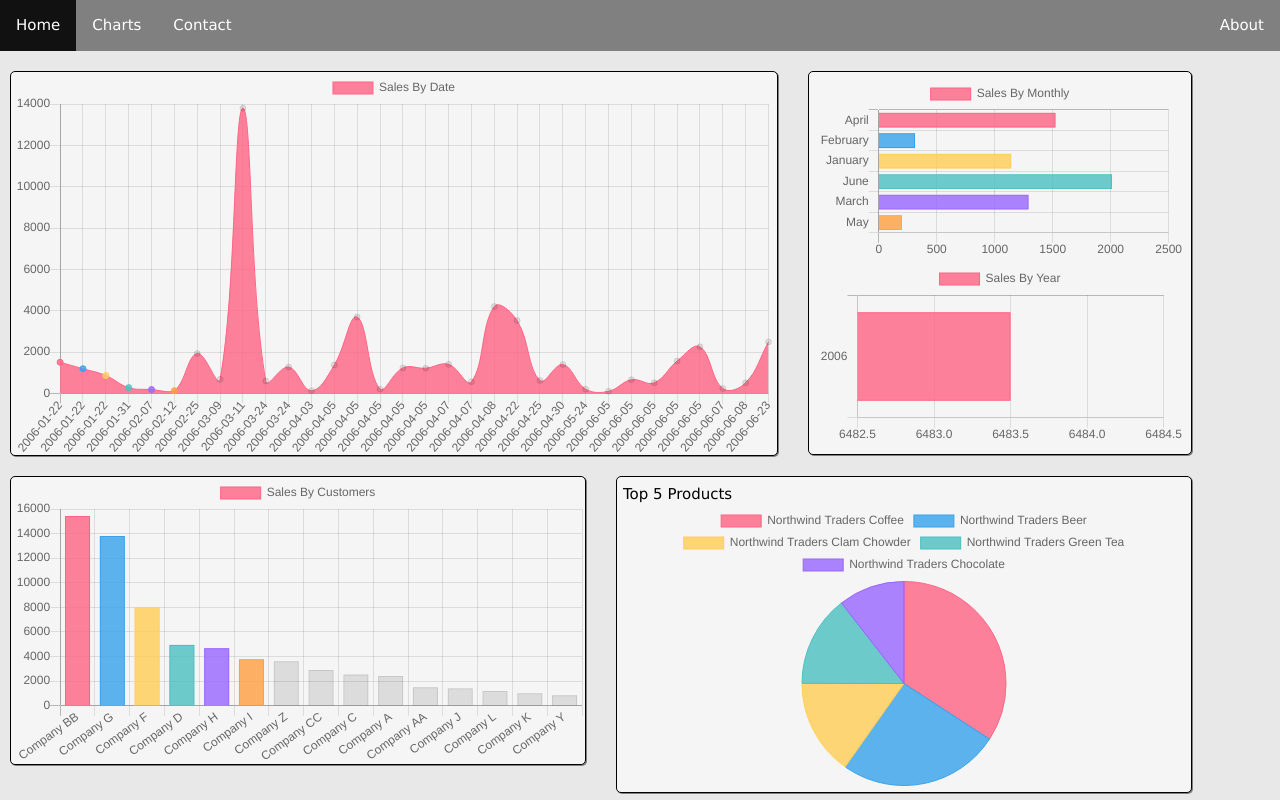
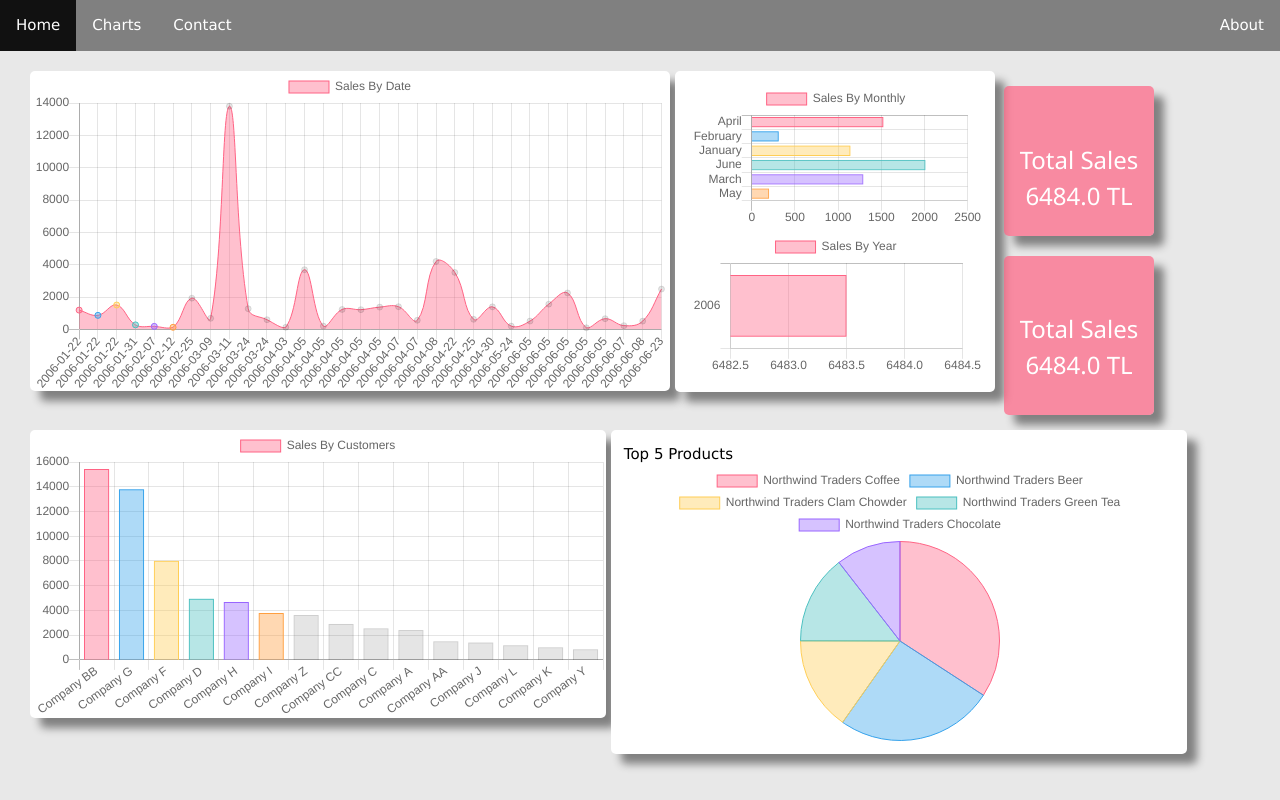
Before and after one commit to MustafaBozkurt84/chartsJS, a Flask app: page / in a window 1280 px wide. Run offline with Flask 2, Linux system fonts and the light colour scheme; tables that the repository leaves empty or names only in its code hold one stand-in row (values such as "Sample post"); some libraries are stand-ins or nearby versions.

Commit message:
added app.py

```diff
--- a/SalesByTime.csv
+++ b/SalesByTime.csv
@@ -1,21 +1,21 @@
 ,Shipped_Date,ID,Total,Month
-0,2006-01-22,30,"1,505.00",January
-1,2006-01-22,32,"1,190.00",January
-2,2006-01-22,31,865.00,January
+0,2006-01-22,32,"1,190.00",January
+1,2006-01-22,31,865.00,January
+2,2006-01-22,30,"1,505.00",January
 3,2006-01-31,33,276.00,January
 4,2006-02-07,34,184.00,February
 5,2006-02-12,35,127.50,February
 6,2006-02-25,36,"1,930.00",February
 7,2006-03-09,37,680.00,March
 8,2006-03-11,38,"13,800.00",March
-9,2006-03-24,40,598.00,March
-10,2006-03-24,39,"1,275.00",March
+9,2006-03-24,39,"1,275.00",March
+10,2006-03-24,40,598.00,March
 11,2006-04-03,56,127.50,April
-12,2006-04-05,51,"1,375.25",April
-13,2006-04-05,46,"3,690.00",April
-14,2006-04-05,50,200.00,April
-15,2006-04-05,48,"1,230.00",April
-16,2006-04-05,55,"1,218.00",April
+12,2006-04-05,46,"3,690.00",April
+13,2006-04-05,50,200.00,April
+14,2006-04-05,48,"1,230.00",April
+15,2006-04-05,55,"1,218.00",April
+16,2006-04-05,51,"1,375.25",April
 17,2006-04-07,45,"1,402.50",April
 18,2006-04-07,42,562.00,April
 19,2006-04-08,47,"4,200.00",April
@@ -23,11 +23,11 @@
 21,2006-04-25,63,620.00,April
 22,2006-04-30,60,"1,392.00",April
 23,2006-05-24,67,200.00,May
-24,2006-06-05,73,96.50,June
-25,2006-06-05,76,660.00,June
-26,2006-06-05,75,510.00,June
-27,2006-06-05,78,"1,560.00",June
-28,2006-06-05,77,"2,250.00",June
+24,2006-06-05,75,510.00,June
+25,2006-06-05,78,"1,560.00",June
+26,2006-06-05,77,"2,250.00",June
+27,2006-06-05,73,96.50,June
+28,2006-06-05,76,660.00,June
 29,2006-06-07,72,230.00,June
 30,2006-06-08,74,510.00,June
 31,2006-06-23,79,"2,490.00",June
--- a/app.py
+++ b/app.py
@@ -161,6 +161,8 @@
     MonthlysalesMonths = list(SalesByMonth["month"])
     Yearsalestotal = [float(i) for i in SalesByYear["total"]]
     Yearsales = list(SalesByYear["year"])
+    TotalAllSales=sum(Yearsalestotal)
+
 
 
 
@@ -175,7 +177,8 @@
                            Monthlysalestotal=Monthlysalestotal,
                            MonthlysalesMonths=MonthlysalesMonths,
                            Yearsalestotal=Yearsalestotal,
-                           Yearsales=Yearsales)
+                           Yearsales=Yearsales,
+                           TotalAllSales=round(TotalAllSales,0))
 
 
 
--- a/templates/index.html
+++ b/templates/index.html
@@ -10,48 +10,41 @@
     <title>Charts.Js </title>
 </head>
 <style>
+    div {
+        margin-top: 15px;
+    }
     div.container {
-        border-color: red;
+
         border: none;
-        width: 60%;
-        box-shadow: 1px 1px grey;
+        width: 50%;
+        box-shadow: 10px 10px 8px grey;
         float: left;
         margin-top: 20px;
-        margin-left: 10px;
-        background-color: whitesmoke;
-        border: 1px solid;
+        margin-left: 30px;
+        background-color: white;
+
         height: auto;
         border-radius: 5px;
+        margin-bottom: 15px;
+
+
+
 
     }
 
     div.container.one {
 
-        width: 30%;
+        width: 25%;
         float: left;
-        padding: 6px;
-        margin-left: 30px;
-        margin-top: 20px;
+        padding: 1%;
+        margin-left: 5px;
+
+
 
 
     }
-div.w3-blue {
 
-    background-color:#33A2FF ;
-}
-    div.w3-blue.w3-hover-shadow.w3-padding-64.w3-center {
 
-        background-color: #33A2FF;
-        width: 20%;
-        height: 40px;
-        float: left;
-        padding: 6px;
-        margin-left: 120px;
-        margin-top: 20px;
-        box-shadow:1px black;
-        border: solid;
-        border-color: #e8e8e8;
-    }
 
     ul {
         list-style-type: none;
@@ -98,12 +91,12 @@
             label: 'Sales By Date',
             data: {{ TotalSaless | safe }},
             backgroundColor: [
-                'rgba(255, 99, 132, 0.8)',
-                'rgba(54, 162, 235, 0.8)',
-                'rgba(255, 206, 86, 0.8)',
-                'rgba(75, 192, 192, 0.8)',
-                'rgba(153, 102, 255, 0.8)',
-                'rgba(255, 159, 64, 0.8)'
+                'rgba(255, 99, 132, 0.4)',
+                'rgba(54, 162, 235, 0.4)',
+                'rgba(255, 206, 86, 0.4)',
+                'rgba(75, 192, 192, 0.4)',
+                'rgba(153, 102, 255, 0.4)',
+                'rgba(255, 159, 64, 0.4)'
             ],
             borderColor: [
                 'rgba(255, 99, 132, 1)',
@@ -139,12 +132,12 @@
             label: 'Sales By Monthly',
             data: {{ Monthlysalestotal | safe }},
             backgroundColor: [
-                'rgba(255, 99, 132, 0.8)',
-                'rgba(54, 162, 235, 0.8)',
-                'rgba(255, 206, 86, 0.8)',
-                'rgba(75, 192, 192, 0.8)',
-                'rgba(153, 102, 255, 0.8)',
-                'rgba(255, 159, 64, 0.8)'
+                'rgba(255, 99, 132, 0.4)',
+                'rgba(54, 162, 235, 0.4)',
+                'rgba(255, 206, 86, 0.4)',
+                'rgba(75, 192, 192, 0.4)',
+                'rgba(153, 102, 255, 0.4)',
+                'rgba(255, 159, 64, 0.4)'
 
             ],
             borderColor: [
@@ -181,12 +174,12 @@
             label: 'Sales By Year',
             data: {{ Yearsalestotal | safe }},
             backgroundColor: [
-                'rgba(255, 99, 132, 0.8)',
-                'rgba(54, 162, 235, 0.8)',
-                'rgba(255, 206, 86, 0.8)',
-                'rgba(75, 192, 192, 0.8)',
-                'rgba(153, 102, 255, 0.8)',
-                'rgba(255, 159, 64, 0.8)'
+                'rgba(255, 99, 132, 0.4)',
+                'rgba(54, 162, 235, 0.4)',
+                'rgba(255, 206, 86, 0.4)',
+                'rgba(75, 192, 192, 0.4)',
+                'rgba(153, 102, 255, 0.4)',
+                'rgba(255, 159, 64, 0.4)'
 
             ],
             borderColor: [
@@ -212,9 +205,13 @@
     }
 });
 </script></div>
+<div style="float: left; ;margin-left:5px ;mangin:5px">
+<div class="container one;" style="height: 150px;; width: 150px; float:none; margin-left: 4px; background-color: rgba(255, 99, 132, 0.7);" ><br> <br><h3 style="color: white; text-align :center;padding:1px">  Total Sales   <br> {{ TotalAllSales }} TL <br></h3><br></div>
+<div class="container one;" style="height: auto;; width: auto; float:none; margin-left: 4px; background-color: rgba(255, 99, 132, 0.7);" ><br> <br><h3 style="color: white; text-align :center;">  Total Sales <br> {{ TotalAllSales }} TL <br></h3><br></div>
+</div>
     </div>
-    <div>
-        <div class="container " style= "width: 45%;" > <canvas id="myChart" ></canvas>
+    <div style="margin-top:0px">
+        <div class="container " style= "width: 45%; margin-top: 0px;" > <canvas id="myChart" ></canvas>
             <script>
 var ctx = document.getElementById('myChart').getContext('2d');
 var myChart = new Chart(ctx, {
@@ -225,12 +222,12 @@
             label: 'Sales By Customers',
             data: {{ TotalSales | safe }},
             backgroundColor: [
-                'rgba(255, 99, 132, 0.8)',
-                'rgba(54, 162, 235, 0.8)',
-                'rgba(255, 206, 86, 0.8)',
-                'rgba(75, 192, 192, 0.8)',
-                'rgba(153, 102, 255, 0.8)',
-                'rgba(255, 159, 64, 0.8)'
+                'rgba(255, 99, 132, 0.4)',
+                'rgba(54, 162, 235, 0.4)',
+                'rgba(255, 206, 86, 0.4)',
+                'rgba(75, 192, 192, 0.4)',
+                'rgba(153, 102, 255, 0.4)',
+                'rgba(255, 159, 64, 0.4)'
             ],
             borderColor: [
                 'rgba(255, 99, 132, 1)',
@@ -254,7 +251,7 @@
     }
 });
 </script></div>
-        <div class="container one" style= "width: 45%;">Top 5 Products <canvas id="myChart2" ></canvas>
+        <div class="container one" style= "width: 45%;margin-top: 0px;">Top 5 Products <canvas id="myChart2" ></canvas>
 
              <script>
 var ctx = document.getElementById('myChart2').getContext('2d');
@@ -266,12 +263,12 @@
             label: 'Top 5 Products',
             data: {{ Total_Units_Sold | safe }},
             backgroundColor: [
-                'rgba(255, 99, 132, 0.8)',
-                'rgba(54, 162, 235, 0.8)',
-                'rgba(255, 206, 86, 0.8)',
-                'rgba(75, 192, 192, 0.8)',
-                'rgba(153, 102, 255, 0.8)',
-                'rgba(255, 159, 64, 0.8)'
+                'rgba(255, 99, 132, 0.4)',
+                'rgba(54, 162, 235, 0.4)',
+                'rgba(255, 206, 86, 0.4)',
+                'rgba(75, 192, 192, 0.4)',
+                'rgba(153, 102, 255, 0.4)',
+                'rgba(255, 159, 64, 0.4)'
             ],
             borderColor: [
                 'rgba(255, 99, 132, 1)',
```
